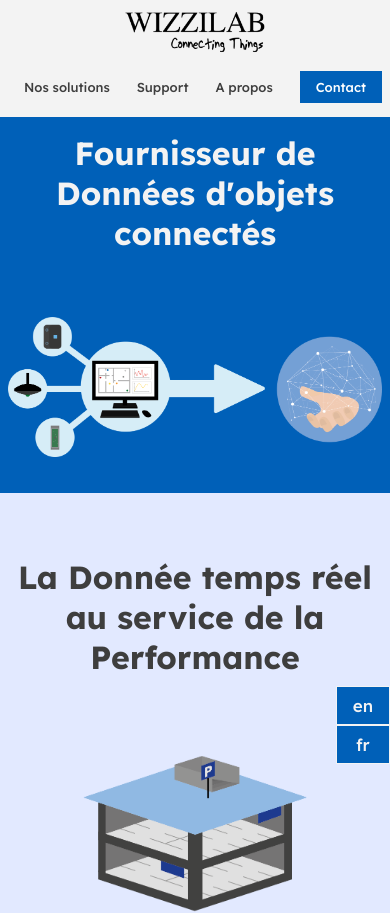
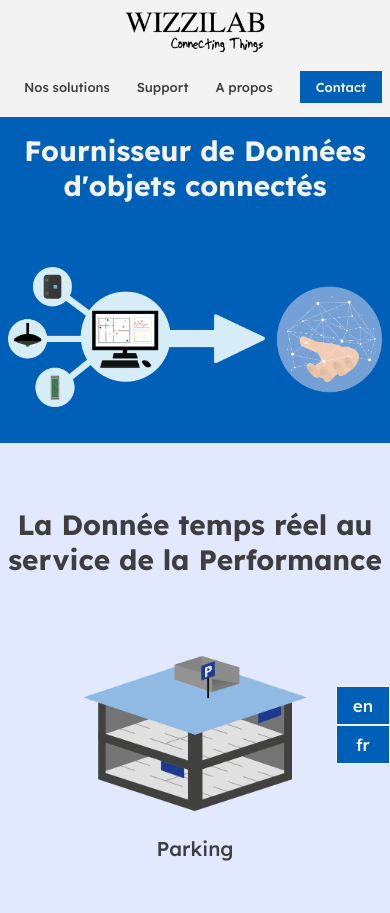
Before and after one commit to Laurading/wizzilab-website, a Next.js app: page / in a window 390 px wide. Shown: the top 913 px of the page. Built offline with nearby package versions, Linux system fonts and the light colour scheme.

Commit message:
title size changed

```diff
--- a/styles/responsive.scss
+++ b/styles/responsive.scss
@@ -78,11 +78,11 @@
 
   h1 {
     padding-top: 32px;
-    font-size: 32px;
+    font-size: 30px;
   }
 
   h2 {
-    font-size: 32px;
+    font-size: 30px;
   }
 
   h3 {
@@ -133,11 +133,11 @@
 
   h1 {
     padding-top: 24px;
-    font-size: 32px;
+    font-size: 28px;
   }
 
   h2 {
-    font-size: 32px;
+    font-size: 28px;
   }
 
   h3 {
--- a/styles/setup.scss
+++ b/styles/setup.scss
@@ -57,7 +57,7 @@ h1 {
   font-family: 'Lexend';
   font-weight: 700;
   color: var(--onyxColor);
-  font-size: 45px;
+  font-size: 40px;
   padding: calc(var(--margin)/4) 0 ;
   text-align: center;
 }
@@ -66,7 +66,7 @@ h2 {
   font-family: 'Lexend';
   font-weight: 700;
   color: var(--onyxColor);
-  font-size: 45px;
+  font-size: 40px;
   text-align: center;
 }
 
@@ -74,7 +74,7 @@ h3 {
   font-family: 'Lexend';
   font-weight: 700;
   color: var(--denimColor);
-  font-size: 35px;
+  font-size: 40px;
 }
 
 h4 {
```
